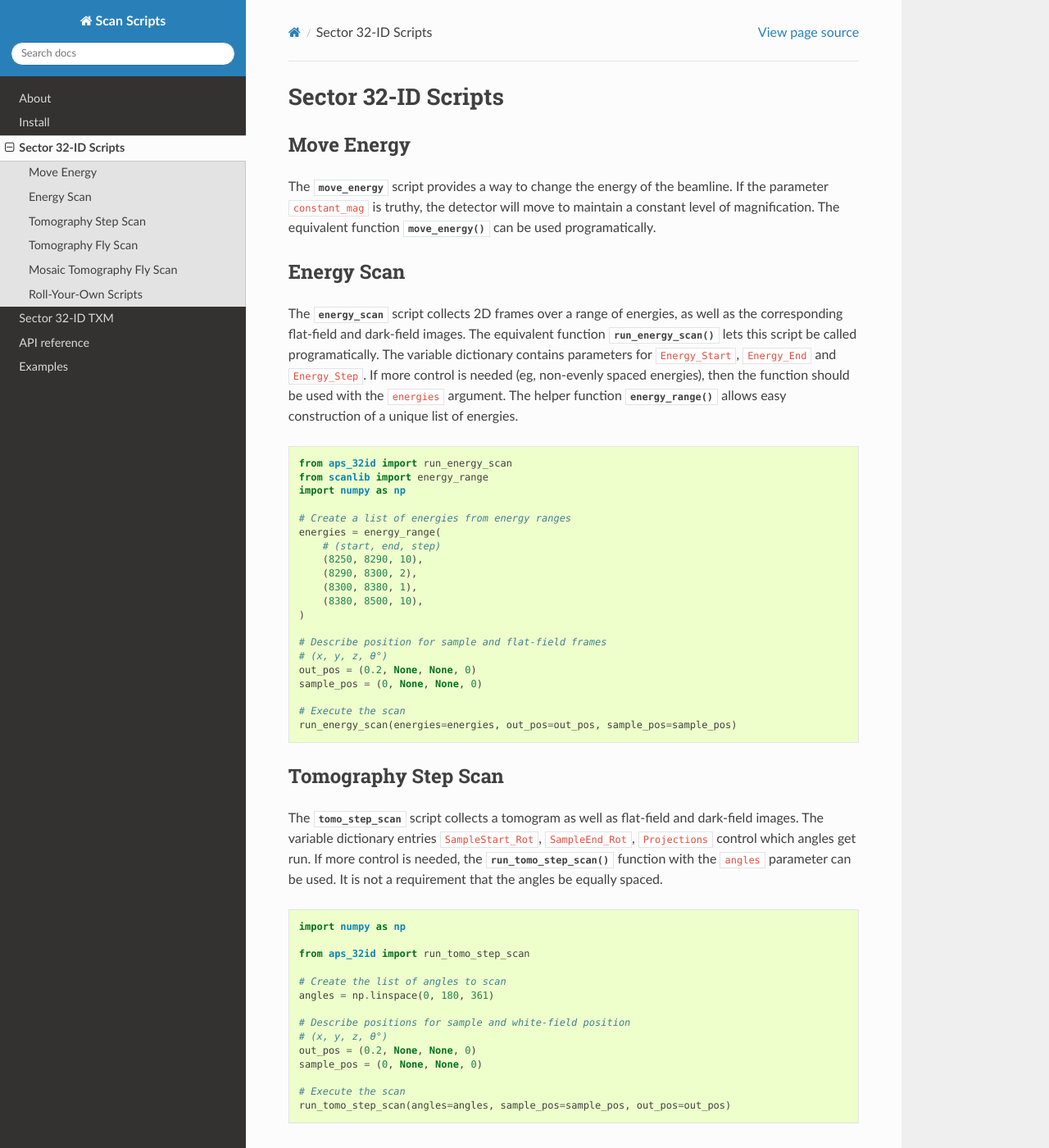
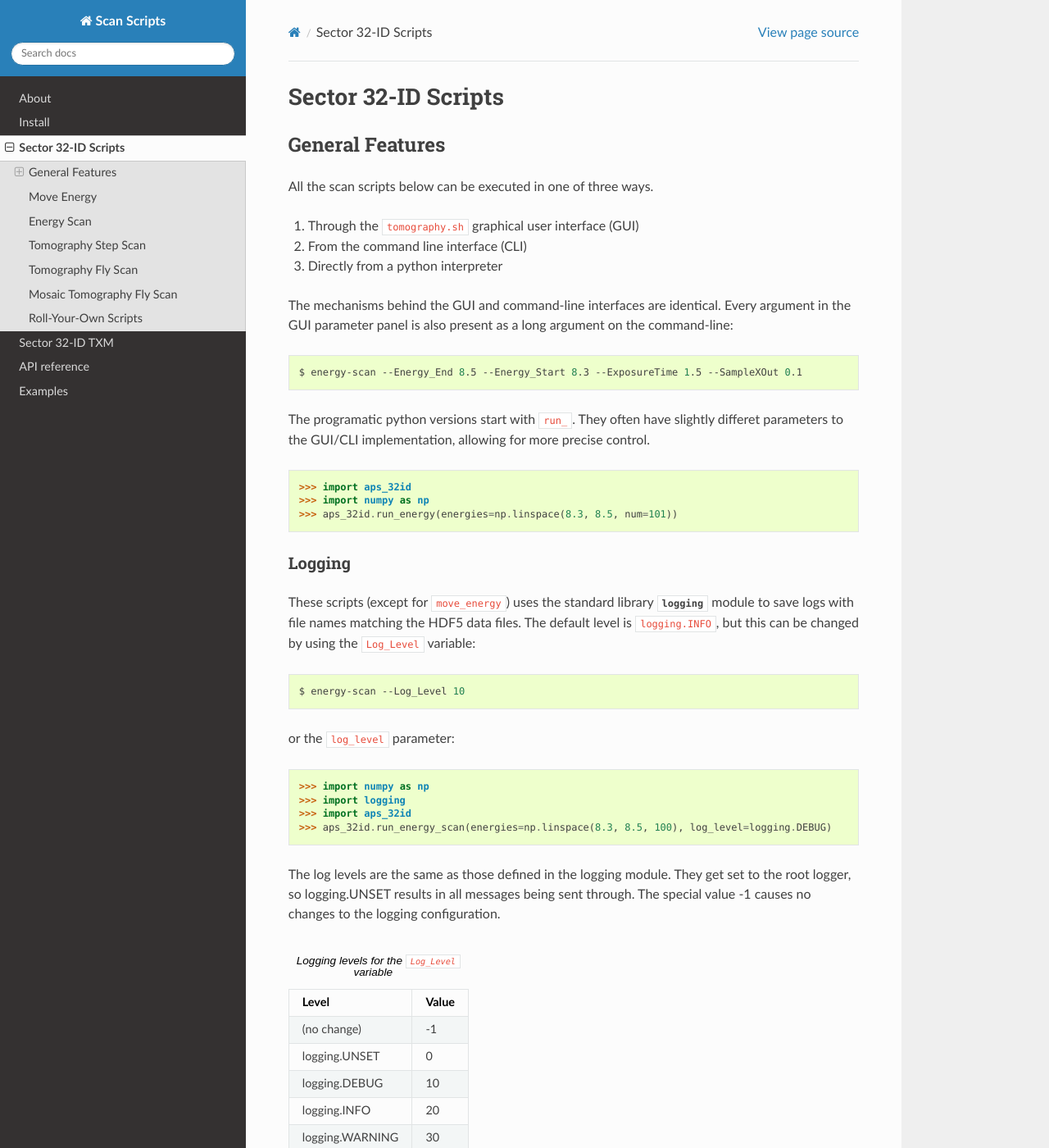
Before and after one commit to tomography/scanscripts, a Sphinx documentation site: the page built from docs/source/sector32-scripts.rst, in a window 1280 px wide and 1400 px high. Shown: the whole window at 82% size. Built offline with Sphinx 7.4.7 and the Read the Docs theme 2.0.0, drawn with Linux system fonts in a browser that asks for light colours; some of the changed text lies outside the part shown.

Commit message:
Updated documentation to reflect new features.

```diff
--- a/docs/source/examples.rst
+++ b/docs/source/examples.rst
@@ -8,6 +8,9 @@
 An template TXM script is show below. It doesn't actually collect any
 data, but it does set up the TXM, open the shutters, close them again,
 and tear down the TXM. The ``variableDict`` describes the parameters
-that are presented to the user in the GUI when running this script.
+that are presented to the user in the GUI when running this script. In
+the example below, Several actions take place within a
+:py:meth:`~aps_32id.txm.NanoTXM.run_scan` context manager. This
+ensures that the current configuration is restored after the scan.
 
 .. literalinclude:: examples/my_aps32_script.py
--- a/docs/source/examples/my_aps32_script.py
+++ b/docs/source/examples/my_aps32_script.py
@@ -3,6 +3,7 @@
 
 import logging
 
+from scanlib import update_variable_dict
 from aps_32id import NanoTXM
 
 # Prepare for logging data to a file, or whatever
@@ -10,56 +11,63 @@
 
 # A dictionary with the options that can be used when invoking this script
 variableDict = {
-    'Parameter A': 840,
-    'Parameter B': 12.34,
+    'Energy': 8.7,
+    'Exposure': 1.,
+    # Logging: -1=no change, 0=UNSET, 10=DEBUG, 20=INFO, 30=WARNING, 40=ERROR, 50=CRITICAL
+    'Log_Level': logging.INFO,
 }
 
 def getVariableDict():
     return variableDict
 
-# Separate out the work-horse code so that it can be better tested
-# with a stubbed NanoTXM object.
-def _my_experiment(txm, param_a, param_b):
-    # Setup the microscope as desired
-    txm.setup_detector()
-    txm.setup_hdf_writer()
-    txm.enable_fast_shutter() # Optional: reduces beam damage
-    txm.open_shutters()
-    # Now do some tomography or XANES or whatever
-    pass
-    # Close the shutters and shutdown
-    txm.close_shutters()
-
-
-def my_experiment(param_a, param_b=9.8, has_permit=False):
-    """My amazing experiment that will change the world.
+def run_my_experiment(energy, exposure=0.5, log_level=logging.INFO, has_permit=False, txm=None):
+    """Separate out the work-horse code so that it can be executed
+    programatically. The ``txm`` parameter is intended for testing,
+    where an instance of :py:class:`tests.tools.TXMStub` is used.
 
     Parameters
-    ----------
-    param_a : int
-      The first experimental parameter.
-    param_b : float, optional
-      The second experimental parameter.
+    ==========
+    energy : float
+      What energy (in keV) for setting the beamline.
+    exposure : float, optional
+      How long to collect the frame for.
+    log_level : logging.INFO
+      How much detail to save to the logs.
     has_permit : bool, optional
       Pass ``True`` to access shutters and X-ray source.
+    txm : NanoTXM, optional
+      A NanoTXM object that represents the X-ray microscope. Useful
+      for testing.
 
     """
     log.debug("Starting my experiment")
     # Create a TXM object to control the instrument
-    txm = NanoTXM(has_permit=has_permit,
-                  use_shutter_A=False,
-                  use_shutter_B=True)
+    if txm is None:
+        txm = NanoTXM(has_permit=has_permit,
+                      use_shutter_A=False,
+                      use_shutter_B=True)
     # Run the experiment in this context manager so it stops properly
     with txm.run_scan():
-        result = _my_experiment(txm, param_a, param_b)
-    return result
+        # Setup the microscope as desired
+        txm.setup_hdf_writer()
+        txm.start_logging(log_level)
+        txm.setup_detector()
+        txm.enable_fast_shutter() # Optional: reduces beam damage
+        txm.open_shutters()
+        # Now do some tomography or XANES or whatever
+        pass
+        # Close the shutters and shutdown
+        txm.close_shutters()
+
 
 def main():
-    # The script was launched (not imported) so use the variable dictionary
+    # The script was launched (not imported) so load the variable
+    # dictionary from CLI parameters
     update_variable_dict(variableDict)
     # Start the experiment
     my_experiment(param_a=variableDict['Parameter A'],
-                  param_b=variableDict['Parameter B'])
+                  param_b=variableDict['Parameter B'],
+                  log_level=variableDict['Log_Level'])
 
 
 if __name__ == '__main__':
--- a/docs/source/sector32-scripts.rst
+++ b/docs/source/sector32-scripts.rst
@@ -2,8 +2,84 @@
 Sector 32-ID Scripts
 ====================
 
+General Features
+================
+
+All the scan scripts below can be executed in one of three ways.
+
+1. Through the ``tomography.sh`` graphical user interface (GUI)
+2. From the command line interface (CLI)
+3. Directly from a python interpreter
+
+The mechanisms behind the GUI and command-line interfaces are
+identical. Every argument in the GUI parameter panel is also present
+as a long argument on the command-line:
+
+.. code:: bash
+
+   $ energy-scan --Energy_End 8.5 --Energy_Start 8.3 --ExposureTime 1.5 --SampleXOut 0.1
+
+The programatic python versions start with ``run_``. They often have
+slightly differet parameters to the GUI/CLI implementation, allowing
+for more precise control.
+
+.. code:: python
+
+   >>> import aps_32id
+   >>> import numpy as np
+   >>> aps_32id.run_energy(energies=np.linspace(8.3, 8.5, num=101))
+
+Logging
+-------
+
+These scripts (except for ``move_energy``) uses the standard library
+:py:mod:`logging` module to save logs with file names matching the
+HDF5 data files. The default level is ``logging.INFO``, but this can
+be changed by using the ``Log_Level`` variable:
+
+.. code:: bash
+
+   $ energy-scan --Log_Level 10
+
+or the ``log_level`` parameter:
+
+.. code:: python
+
+   >>> import numpy as np
+   >>> import logging
+   >>> import aps_32id
+   >>> aps_32id.run_energy_scan(energies=np.linspace(8.3, 8.5, 100), log_level=logging.DEBUG)
+
+The log levels are the same as those defined in the logging
+module. They get set to the root logger, so logging.UNSET results in
+all messages being sent through. The special value -1 causes no
+changes to the logging configuration.
+
+.. table:: Logging levels for the ``Log_Level`` variable
+   :widths: auto
+
+   =================  =====
+   Level              Value
+   =================  =====
+   (no change)        -1
+   logging.UNSET      0
+   logging.DEBUG      10
+   logging.INFO       20
+   logging.WARNING    30
+   logging.ERROR      40
+   logging.CRITICAL   50
+   =================  =====
+
 Move Energy
 ===========
+
++---------------+--------------------------------+
+| GUI:          | ``run/move_energy.py``         |
++---------------+--------------------------------+
+| Command-line: | ``$ move-energy``              |
++---------------+--------------------------------+
+| Python:       | ``>>> aps_32id.move_energy()`` |
++---------------+--------------------------------+
 
 The :mod:`~aps_32id.run.move_energy` script provides a way to change
 the energy of the beamline. If the parameter ``constant_mag`` is
@@ -14,6 +90,14 @@
 
 Energy Scan
 ===========
+
++---------------+------------------------------------+
+| GUI:          | ``run/energy_scan.py``             |
++---------------+------------------------------------+
+| Command-line: | ``$ energy-scan``                  |
++---------------+------------------------------------+
+| Python:       | ``>>> aps_32id.run_energy_scan()`` |
++---------------+------------------------------------+
 
 The :mod:`~aps_32id.run.energy_scan` script collects 2D frames over a
 range of energies, as well as the corresponding flat-field and
@@ -53,6 +137,14 @@
 Tomography Step Scan
 ====================
 
++---------------+---------------------------------------+
+| GUI:          | ``run/tomo_step_scan.py``             |
++---------------+---------------------------------------+
+| Command-line: | ``$ tomo-step-scan``                  |
++---------------+---------------------------------------+
+| Python:       | ``>>> aps_32id.run_tomo_step_scan()`` |
++---------------+---------------------------------------+
+
 The :mod:`~aps_32id.run.tomo_step_scan` script collects a tomogram as
 well as flat-field and dark-field images. The variable dictionary
 entries ``SampleStart_Rot``, ``SampleEnd_Rot``, ``Projections``
@@ -81,14 +173,19 @@
 Tomography Fly Scan
 ===================
 
-.. warning::
-
-   This function has not yet replaced the "old style" script at the
-   beamline.
++---------------+--------------------------------------+
+| GUI:          | ``run/tomo_fly_scan.py``             |
++---------------+--------------------------------------+
+| Command-line: | ``$ tomo-fly-scan``                  |
++---------------+--------------------------------------+
+| Python:       | ``>>> aps_32id.run_tomo_fly_scan()`` |
++---------------+--------------------------------------+
 
 The :mod:`~aps_32id.run.tomo_fly_scan` script is similar to
 :mod:`~aps_32id.run.tomo_step_scan` except it does not come to a
-complete stop when collecting projection.
+complete stop when collecting projection. The timing must be uniform,
+so only equally spaced angles are allowed, even in the python function
+form.
 
 Mosaic Tomography Fly Scan
 ==========================
--- a/setup.py
+++ b/setup.py
@@ -13,13 +13,9 @@
     description = 'Control software for various X-ray imaging beamlines.',
     entry_points = {
         'console_scripts': [
-            'run-energy-scan=aps_32id.run.energy_scan:main',
             'energy-scan=aps_32id.run.energy_scan:main',
-            'run-tomo-fly-scan=aps_32id.run.tomo_fly_scan:main',
             'tomo-fly-scan=aps_32id.run.tomo_fly_scan:main',
-            'run-tomo-step-scan=aps_32id.run.tomo_step_scan:main',
             'tomo-step-scan=aps_32id.run.tomo_step_scan:main',
-            'run-move-energy=aps_32id.run.move_energy:main',
             'move-energy=aps_32id.run.move_energy:main',
         ],
     },
```
Also changed, not shown: docs/source/sector32-txm.rst (+29 -2 lines), 2 other files.
